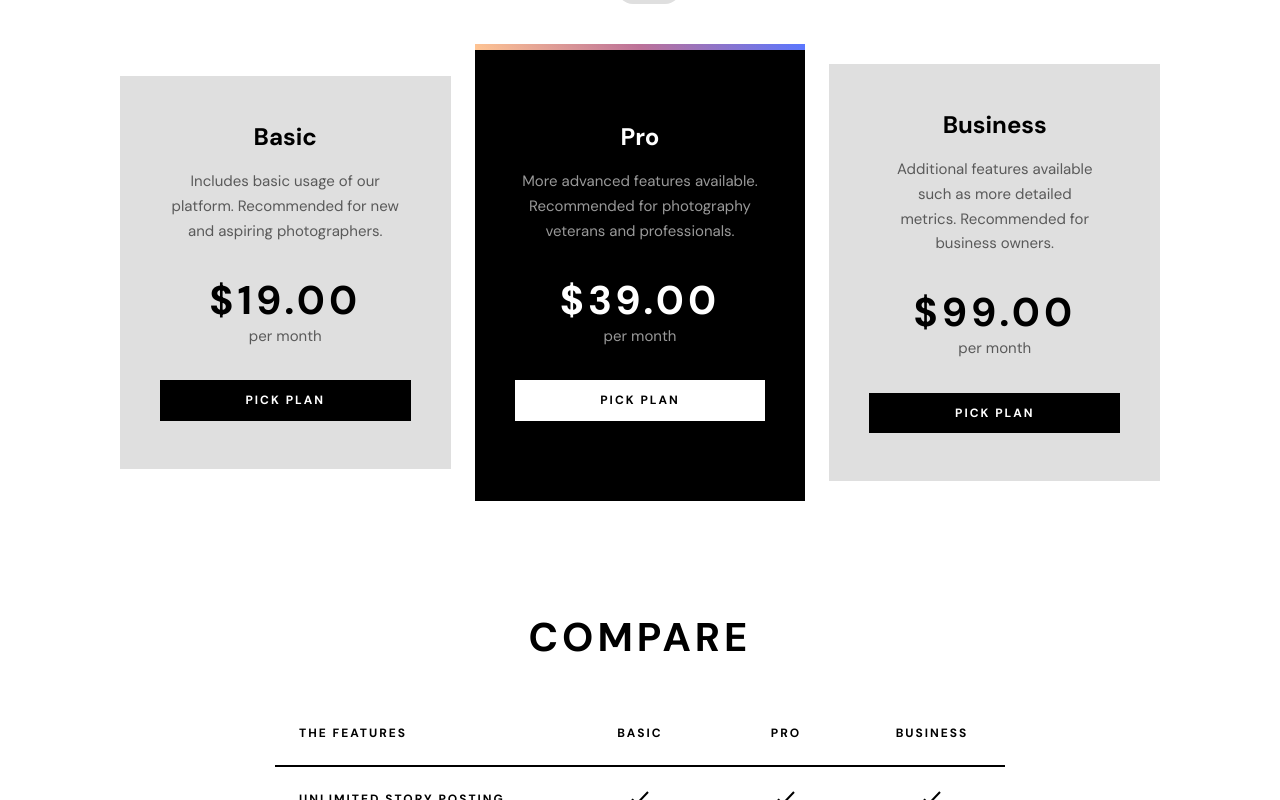
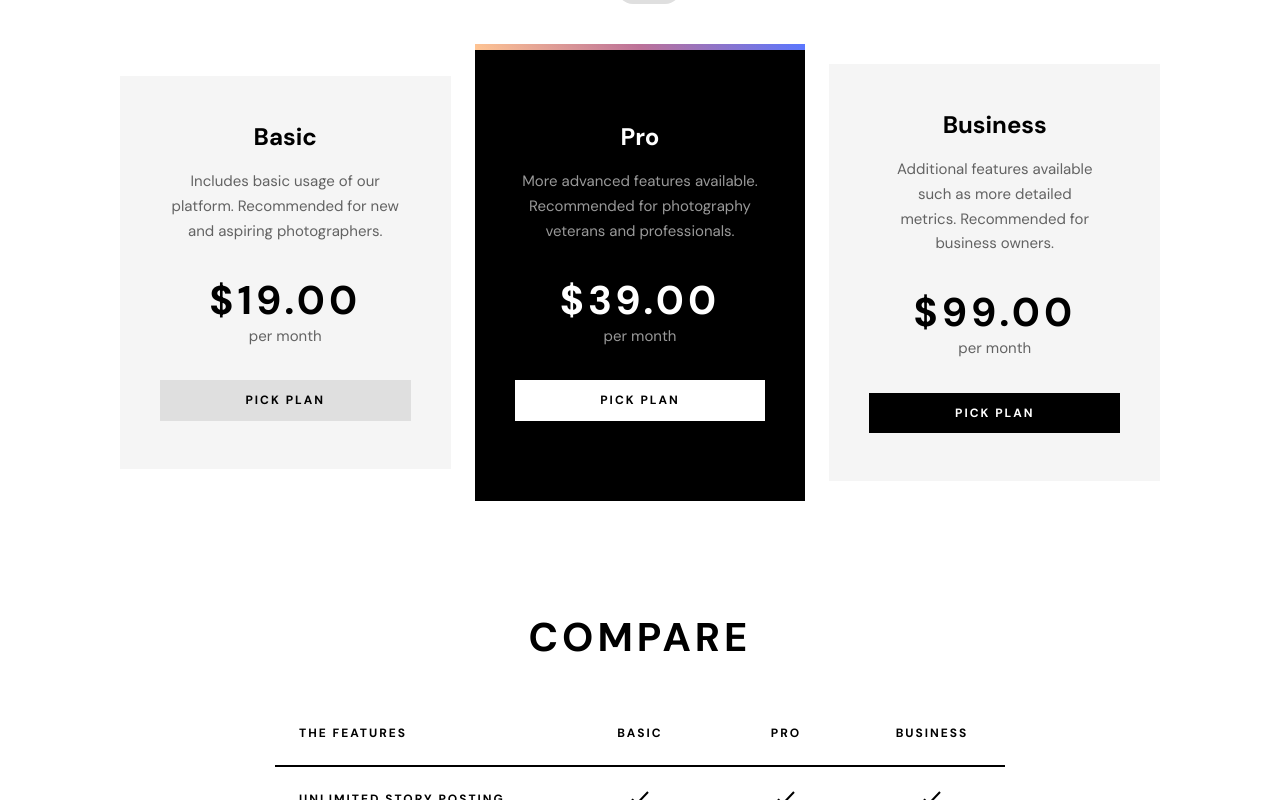
Before and after one commit to s2i61m97o/fm-photosnap-multipage, a Next.js app: page /pricing in a window 1280 px wide. In both pictures the pointer is over the button 285 px from the left and 1102 px from the top of the page. Shown: the part 702-1502 px from the top of the page. Built offline with nearby package versions, Linux system fonts and the light colour scheme.

Commit message:
feat(PlanCard): add hover states to btns

```diff
--- a/src/components/ui/PlanCard/PlanCard.module.scss
+++ b/src/components/ui/PlanCard/PlanCard.module.scss
@@ -59,7 +59,7 @@
 }
 
 .cardStandard {
-  background-color: v.$neutral-300;
+  background-color: v.$neutral-100;
 
   h3,
   h4 {
@@ -73,6 +73,11 @@
   .card__btn {
     background-color: v.$neutral-950;
     color: v.$neutral-0;
+    &:hover {
+      cursor: pointer;
+      background-color: v.$neutral-300;
+      color: v.$neutral-950;
+    }
   }
 }
 
@@ -93,6 +98,11 @@
   .card__btn {
     background-color: v.$neutral-0;
     color: v.$neutral-950;
+    &:hover {
+      cursor: pointer;
+      background-color: v.$neutral-300;
+      color: v.$neutral-950;
+    }
   }
 
   &::before {
```
